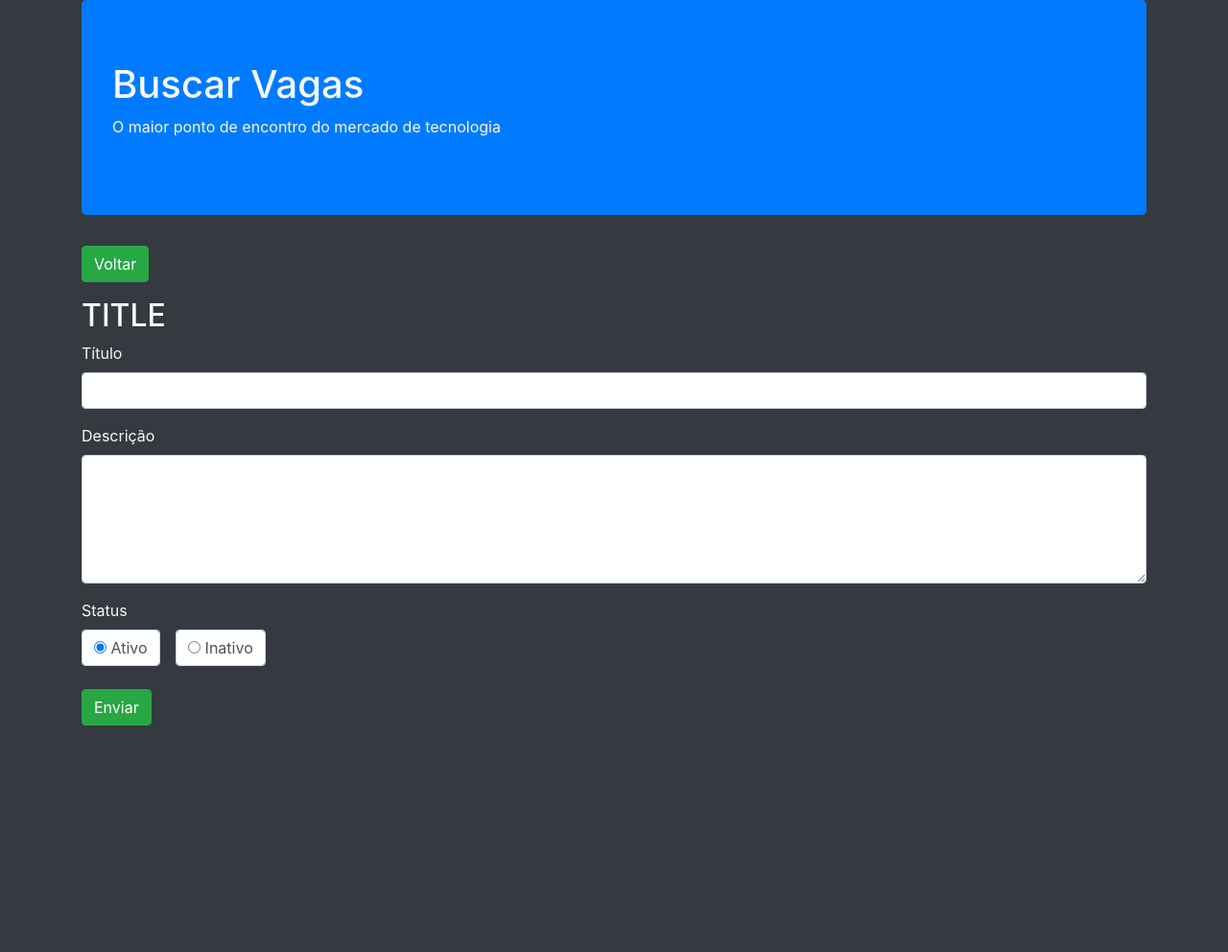
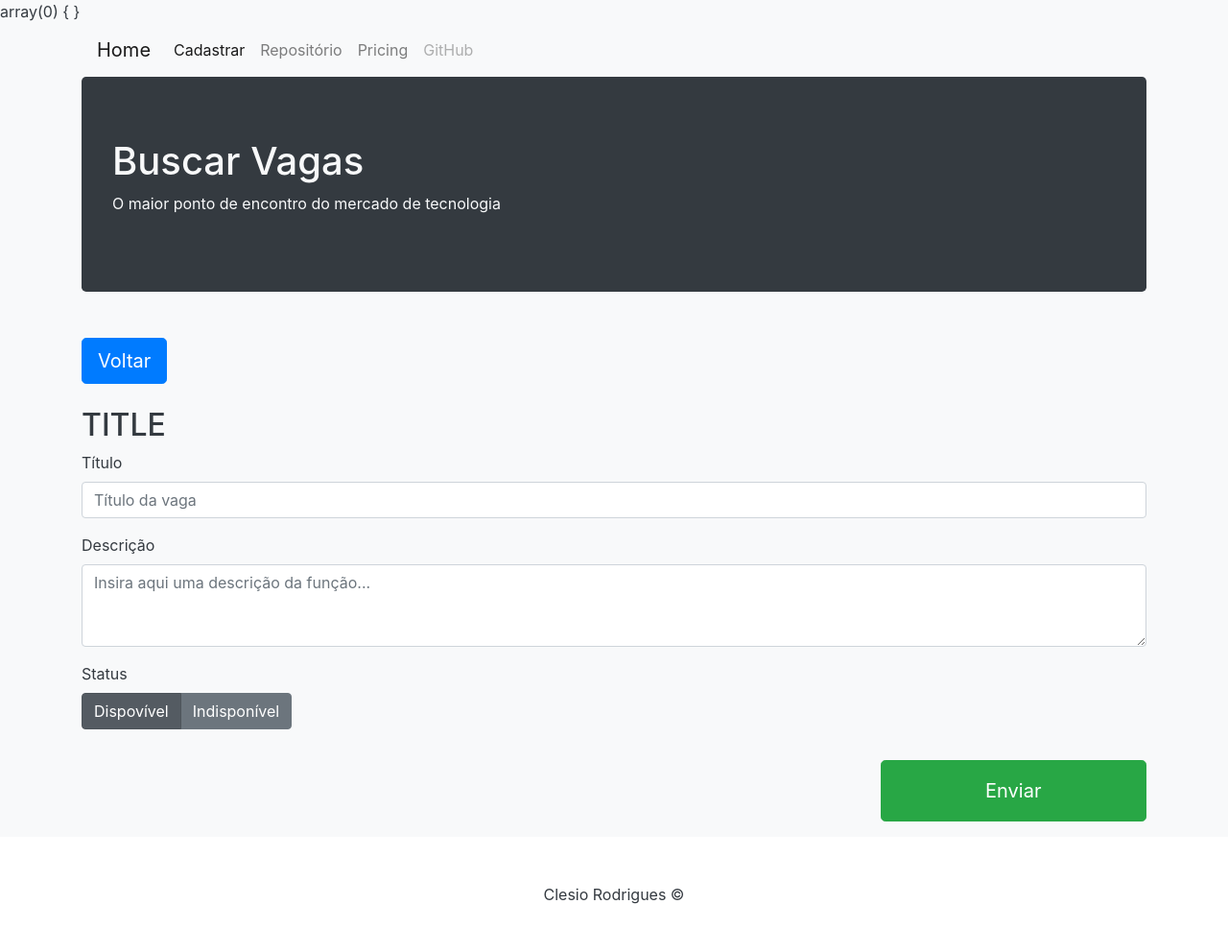
Before and after one commit to clesiorods/crud-php, a PHP site: page /editar.php?id=1 in a window 1280 px wide. Shown: the whole page at 96% size. Before the commit the page ends 756 px from the top, so only its background shows below. Run offline with PHP 8.4, Linux system fonts and the light colour scheme; data that the repository does not hold is empty; some libraries are stand-ins or nearby versions.

Commit message:
0.98 Detalhes de estilização

```diff
--- a/App/Controller/update.php
+++ b/App/Controller/update.php
@@ -3,6 +3,13 @@
 require __DIR__.'./../../vendor/autoload.php';
 
 define('TITLE','Editar');
+
+
+$produtoDao = new App\Model\ProdutoDao();
+
+var_dump($produtoDao->getOne($_GET['id']));
+
+
 
 
 //VALIDAÇÃO DO POST
@@ -16,7 +23,7 @@ if(isset($_POST['titulo'],$_POST['descricao'],$_POST['ativo'])){
   $produto->setAtivo($_POST['ativo']);
   $produto->setData();
 
-  $produtoDao = new App\Model\ProdutoDao();
+
   $produtoDao->update($produto);
 
   header('location: index.php?status=success');
--- a/App/Model/ProdutoDao.php
+++ b/App/Model/ProdutoDao.php
@@ -51,4 +51,19 @@ namespace App\Model;
       $stmt->bindValue(1, $id);
       $stmt->execute();
     }
+
+
+
+    public function getOne($id) {
+      $sql = 'SELECT * FROM produtos WHERE id = ?';
+
+      $stmt = Conexao::getConn()->prepare($sql);
+      $stmt->bindValue(1, $id);
+
+      $stmt->execute();
+
+      $resultado = $stmt->fetchAll(\PDO::FETCH_ASSOC);
+
+      return $resultado;
+    }
   }
--- a/includes/footer.php
+++ b/includes/footer.php
@@ -7,5 +7,10 @@
     <script src="https://code.jquery.com/jquery-3.5.1.slim.min.js" integrity="sha384-DfXdz2htPH0lsSSs5nCTpuj/zy4C+OGpamoFVy38MVBnE+IbbVYUew+OrCXaRkfj" crossorigin="anonymous"></script>
     <script src="https://cdn.jsdelivr.net/npm/popper.js@1.16.1/dist/umd/popper.min.js" integrity="sha384-9/reFTGAW83EW2RDu2S0VKaIzap3H66lZH81PoYlFhbGU+6BZp6G7niu735Sk7lN" crossorigin="anonymous"></script>
     <script src="https://stackpath.bootstrapcdn.com/bootstrap/4.5.2/js/bootstrap.min.js" integrity="sha384-B4gt1jrGC7Jh4AgTPSdUtOBvfO8shuf57BaghqFfPlYxofvL8/KUEfYiJOMMV+rV" crossorigin="anonymous"></script>
+
+    <footer>
+      <span class="d-flex justify-content-center w-100 p-5 bg-white">Clesio Rodrigues &copy</span>
+    </footer>
+
   </body>
 </html>
--- a/includes/formulario.php
+++ b/includes/formulario.php
@@ -2,45 +2,52 @@
 
   <section>
     <a href="index.php">
-      <button class="btn btn-success">Voltar</button>
+      <button class="btn btn-primary btn-lg">Voltar</button>
     </a>
   </section>
 
-  <h2 class="mt-3"><?=TITLE?></h2>
+  <h2 class="mt-4"><?=TITLE?></h2>
 
   <form method="post">
 
     <div class="form-group">
       <label>Título</label>
-      <input type="text" class="form-control" name="titulo" value="">
+      <input type="text" class="form-control" name="titulo" value="" placeholder="Título da vaga">
     </div>
 
     <div class="form-group">
       <label>Descrição</label>
-      <textarea class="form-control" name="descricao" rows="5"></textarea>
+      <textarea class="form-control" name="descricao" rows="3" placeholder="Insira aqui uma descrição da função..."></textarea>
     </div>
 
     <div class="form-group">
       <label>Status</label>
+      <br>
 
-      <div>
-          <div class="form-check form-check-inline">
-            <label class="form-control">
-              <input type="radio" name="ativo" value="s" checked> Ativo
-            </label>
-          </div>
 
-          <div class="form-check form-check-inline">
-            <label class="form-control">
-              <input type="radio" name="ativo" value="n"> Inativo
-            </label>
-          </div>
+
+      <div class="btn-group btn-group-toggle mb-3" data-toggle="buttons">
+
+        <label class="btn btn-secondary active">
+          <input type="radio" name="ativo" id="option1" autocomplete="off" checked value="s"> Dispovível
+        </label>
+
+        <label class="btn btn-secondary">
+          <input type="radio" name="ativo" id="option2" autocomplete="off" value="n"> Indisponível
+        </label>
+
       </div>
+
+
+
+
+
+
 
     </div>
 
-    <div class="form-group">
-      <button type="submit" class="btn btn-success">Enviar</button>
+    <div class="form-group d-flex justify-content-end">
+      <button type="submit" class="btn btn-success btn-lg w-25 p-3 mt--5">Enviar</button>
     </div>
 
   </form>
--- a/includes/header.php
+++ b/includes/header.php
@@ -1,20 +1,42 @@
 <!doctype html>
 <html lang="pt-BR">
+
 <head>
   <!-- Required meta tags -->
   <meta charset="utf-8">
   <meta name="viewport" content="width=device-width, initial-scale=1, shrink-to-fit=no">
+  <link rel="stylesheet" href="./../styles/main.css">
 
   <!-- Bootstrap CSS -->
+  <link rel="stylesheet" href="/styles/main.css">
   <link rel="stylesheet" href="https://stackpath.bootstrapcdn.com/bootstrap/4.5.2/css/bootstrap.min.css" integrity="sha384-JcKb8q3iqJ61gNV9KGb8thSsNjpSL0n8PARn9HuZOnIxN0hoP+VmmDGMN5t9UJ0Z" crossorigin="anonymous">
 
-    <title><?=TITLE?></title>
+
+  <title><?= TITLE ?></title>
+
 </head>
-  <body class="bg-dark text-light">
+
+<body class="bg-light text-dark">
 
   <div class="container">
+      <nav class="navbar navbar-expand-lg navbar-light bg-light">
+        <a class="navbar-brand" href="#">Home</a>
+        <button class="navbar-toggler" type="button" data-toggle="collapse" data-target="#navbarNavAltMarkup" aria-controls="navbarNavAltMarkup" aria-expanded="false" aria-label="Toggle navigation">
+          <span class="navbar-toggler-icon"></span>
+        </button>
+        <div class="collapse navbar-collapse" id="navbarNavAltMarkup">
+          <div class="navbar-nav">
+            <a class="nav-item nav-link active" href="#">Cadastrar<span class="sr-only">(current)</span></a>
+            <a class="nav-item nav-link" href="#">Repositório</a>
+            <a class="nav-item nav-link" href="#">Pricing</a>
+            <a class="nav-item nav-link disabled" href="#">GitHub</a>
+          </div>
+        </div>
+      </nav>
 
-      <div class="jumbotron bg-primary">
+
+    <div class="jumbotron text-light bg-dark mb-5">
+
       <h1>Buscar Vagas</h1>
       <p>O maior ponto de encontro do mercado de tecnologia</p>
     </div>
--- a/includes/listagem.php
+++ b/includes/listagem.php
@@ -9,7 +9,7 @@ require __DIR__.'/../App/Controller/read.php';
 
   <section>
     <a href="cadastrar.php">
-      <button class="btn btn-success">Nova vaga</button>
+      <button class="btn btn-success btn-lg">Nova vaga</button>
     </a>
   </section>
 
--- a/index.php
+++ b/index.php
@@ -2,7 +2,10 @@
 
 require_once 'vendor/autoload.php';
 
+
 define('TITLE','CRUD | Vagas');
+
+
 
 include __DIR__.'/includes/header.php';
 include __DIR__.'/includes/listagem.php';
--- /dev/null
+++ b/scripts/main.js
@@ -0,0 +1 @@
+window.alert("teste!");
--- a/styles/main.css
+++ b/styles/main.css
@@ -1,3 +1,8 @@
-.bgc {
-  background-color: rgb(56, 255, 238);
+
+.ativo {
+  color: rgb(111, 224, 136);
 }
+
+section#main-section {
+  background-color: rgb(160, 35, 35);
+}
```
Also changed, not shown: App/Controller/read.php (+6 -2 lines). Lines whose indentation alone changed are shown as unchanged.
